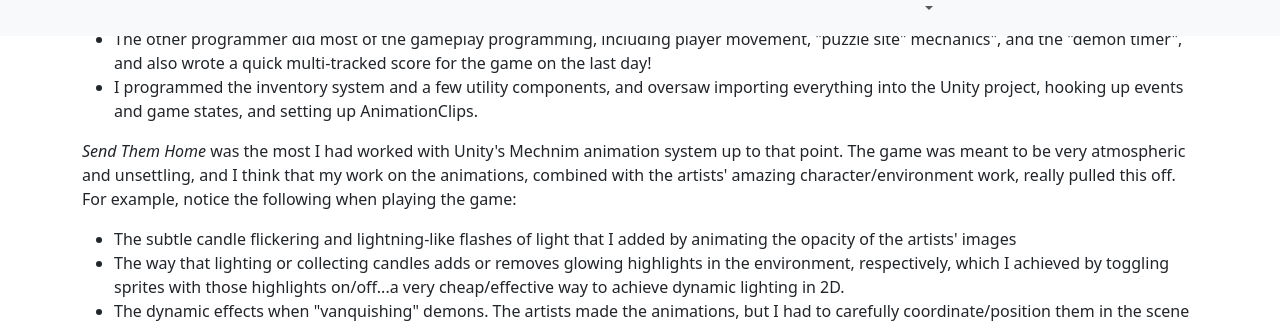
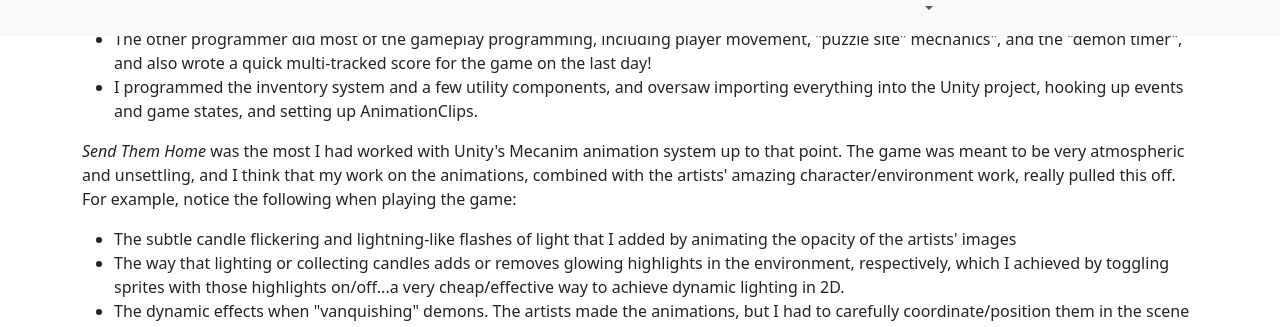
Before and after one commit to Rabadash8820/Dansite, a Jekyll site: the page built from web/projects/game-jams/send-them-home/index.html, in a window 1280 px wide and 900 px high, scrolled down 1742 px, cut to the strip 120-447 px from the top of the window. Built offline with Jekyll 4.4.1, drawn with Linux system fonts in a browser that asks for light colours.

Commit message:
Minor tweaks to the Send Them Home detail text

```diff
--- a/web/projects/game-jams/send-them-home/index.html
+++ b/web/projects/game-jams/send-them-home/index.html
@@ -4,7 +4,7 @@
     <div class="col">
         <h2 class="text-center">Team Formation</h2>
         <p>
-            I built <cit>Send Them Home</cit> with a team during Global Game Jam in January 2019.
+            I built <cite>Send Them Home</cite> with a team during Global Game Jam in January 2019.
             After the amazing experience building <a href="/projects/game-jams/demisword-bubonic"><cite>DemiSword: Bubonic</cite></a>,
             I was obviously interested in working with that team again, but I also wanted to branch out and meet new people
             My business partner couldn't attend, and the other programmer from that team was busy with preparations for his own game's release.
@@ -69,7 +69,7 @@
             </li>
         </ul>
         <p>
-            <cite>Send Them Home</cite> was the most I had worked with Unity's Mechnim animation system up to that point.
+            <cite>Send Them Home</cite> was the most I had worked with Unity's Mecanim animation system up to that point.
             The game was meant to be very atmospheric and unsettling, and I think that my work on the animations, combined with the artists'
             amazing character/environment work, really pulled this off. For example, notice the following when playing the game:
         </p>
```
